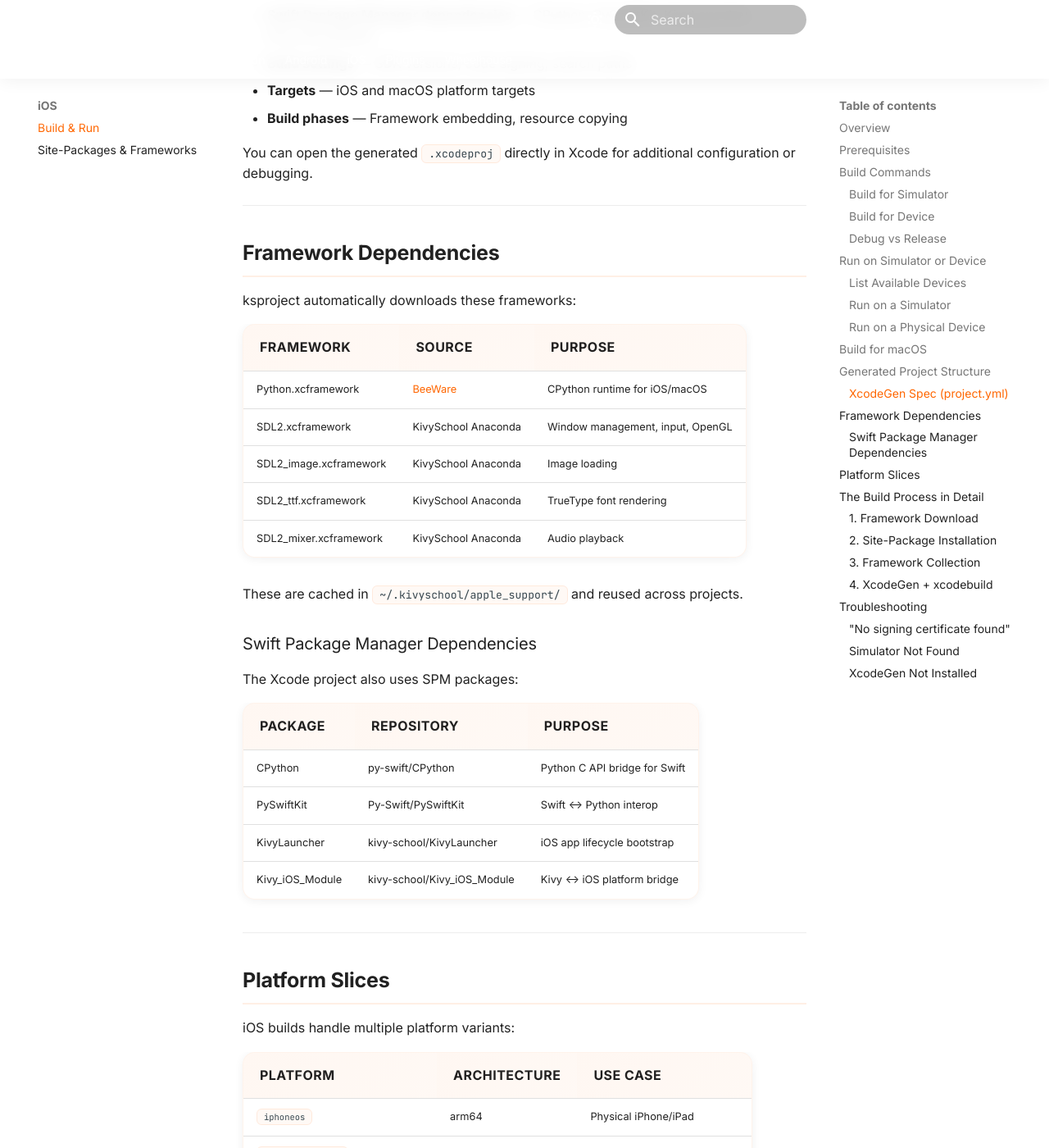
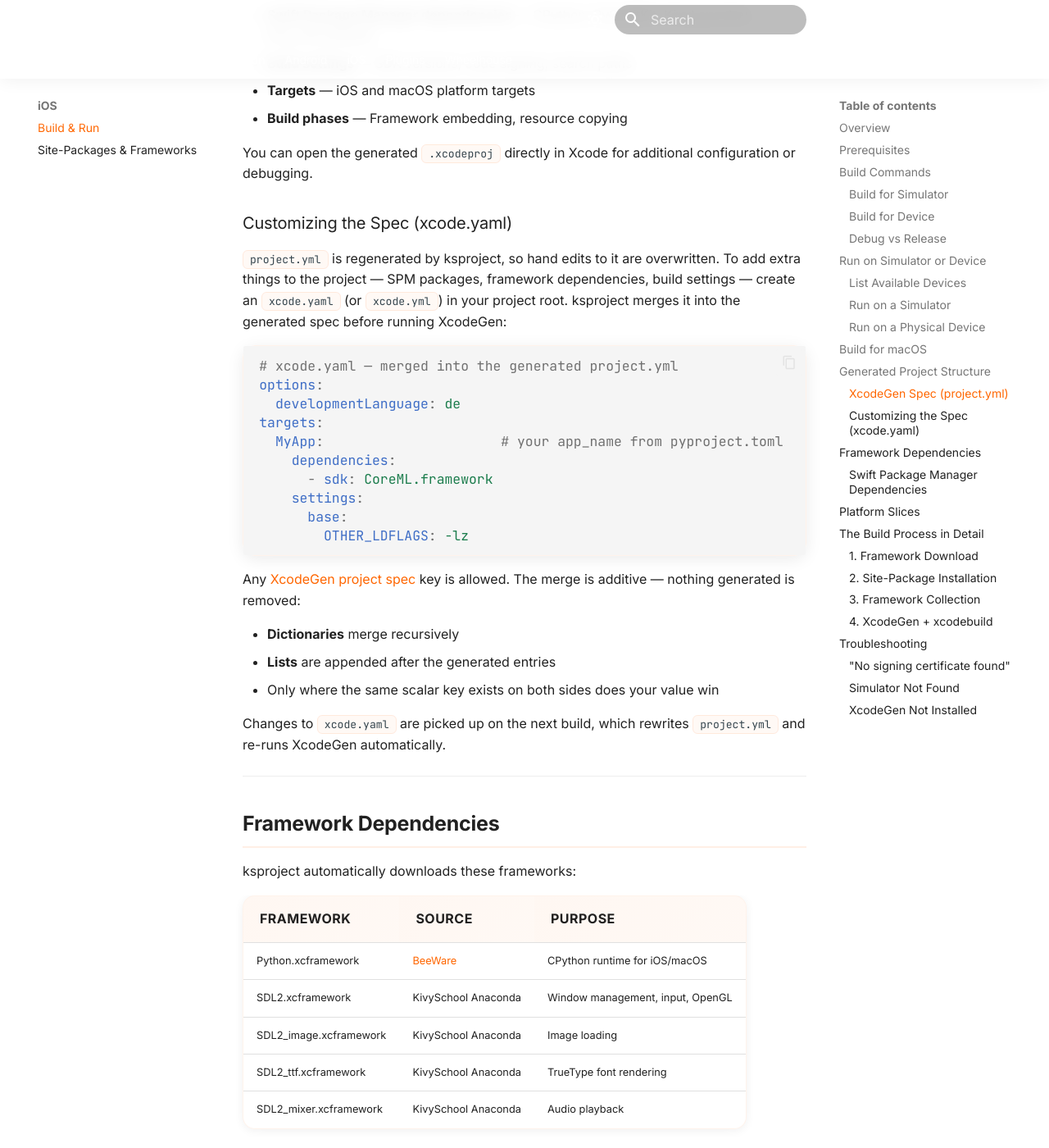
Before and after one commit to kivy-school/ksproject, an MkDocs documentation site: the page built from docs/ios/building.md, in a window 1280 px wide and 1400 px high, scrolled down 4132 px. Shown: the whole window at 82% size. Built offline with MkDocs 1.6.1 and Material for MkDocs 9.7.7, drawn with Linux system fonts in a browser that asks for light colours; comment, search, counter and statistics services are not loaded.

Commit message:
feat(xcode): add xcode.yaml overlay docs and allow provisioning updates
Document the xcode.yaml merge overlay in the iOS build guide,
explaining additive deep-merge semantics (dicts recurse, lists
append, scalar conflicts favor the overlay). Also pass
-allowProvisioningUpdates to xcodebuild so provisioning profiles
can be refreshed automatically during CI builds.

````diff
--- a/docs/ios/building.md
+++ b/docs/ios/building.md
@@ -171,6 +171,31 @@
 
 You can open the generated `.xcodeproj` directly in Xcode for additional configuration or debugging.
 
+### Customizing the Spec (xcode.yaml)
+
+`project.yml` is regenerated by ksproject, so hand edits to it are overwritten. To add extra things to the project — SPM packages, framework dependencies, build settings — create an `xcode.yaml` (or `xcode.yml`) in your project root. ksproject merges it into the generated spec before running XcodeGen:
+
+```yaml
+# xcode.yaml — merged into the generated project.yml
+options:
+  developmentLanguage: de
+targets:
+  MyApp:                      # your app_name from pyproject.toml
+    dependencies:
+      - sdk: CoreML.framework
+    settings:
+      base:
+        OTHER_LDFLAGS: -lz
+```
+
+Any [XcodeGen project spec](https://github.com/yonaskolb/XcodeGen/blob/master/Docs/ProjectSpec.md) key is allowed. The merge is additive — nothing generated is removed:
+
+- **Dictionaries** merge recursively
+- **Lists** are appended after the generated entries
+- Only where the same scalar key exists on both sides does your value win
+
+Changes to `xcode.yaml` are picked up on the next build, which rewrites `project.yml` and re-runs XcodeGen automatically.
+
 ---
 
 ## Framework Dependencies
````
Also changed, not shown: 1 other file.
